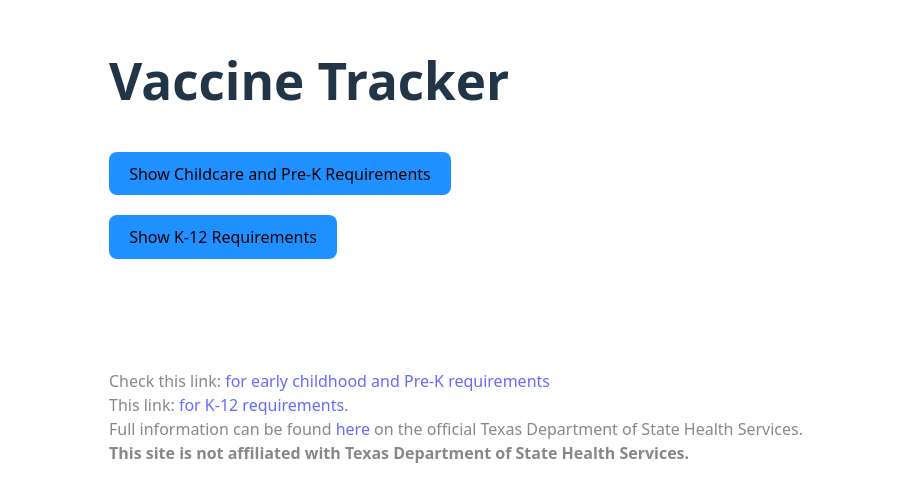
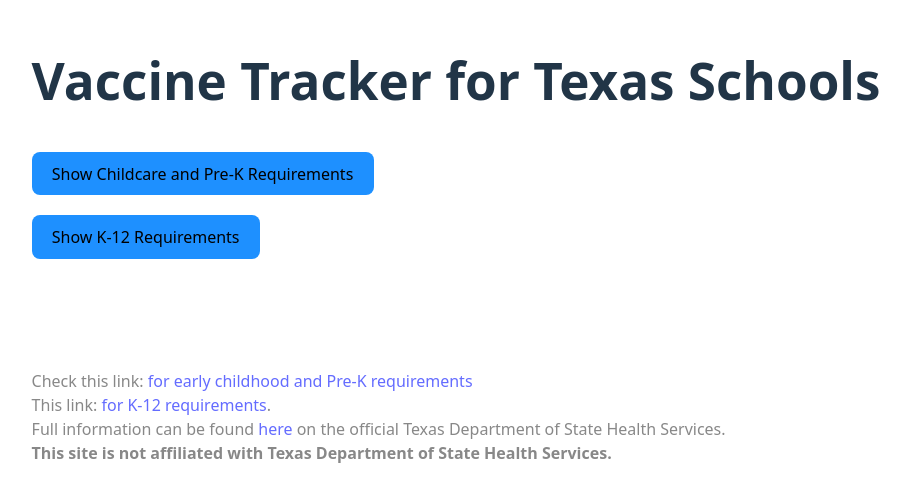
Before and after one commit to gerardbarros/vax_trax, a React (Vite) app: page / in a window 1280 px wide. Shown: the part 109-610 px from the top of the page, without its empty margins (184-1094 px from the left). Built offline with nearby package versions, Linux system fonts and the light colour scheme.

Commit message:
CHORE Update title for main page.

```diff
--- a/src/App.jsx
+++ b/src/App.jsx
@@ -7,7 +7,7 @@
 function App() {
   return (
     <>
-      <h1>Vaccine Tracker</h1>
+      <h1>Vaccine Tracker for Texas Schools</h1>
       <TogglePreK />
       <ToggleKThroughTwelve />
 
--- a/src/KToSix.jsx
+++ b/src/KToSix.jsx
@@ -3,13 +3,10 @@
 
 export default function KtoSix(){
     return (
-        <div className="ktosix-vaccines">
+        <div>
             <h2>Diphtheria / Tetanus / Pertussis (DTaP / DTP / DT / Td / Tdap)</h2>
             <p>4 - 5 doses. 4 doses is valid if 4th dose was received on or after 4th birthday.</p>
-            <div className="ktotwelve-vaccines">
                 <VaccineCounter />
-            </div>
-
                 <hr />
             <h2>Polio</h2>
                 <p>3 - 4 doses. 3 doses is valid if 4th dose was received on or after 4th birthday.</p>
```
